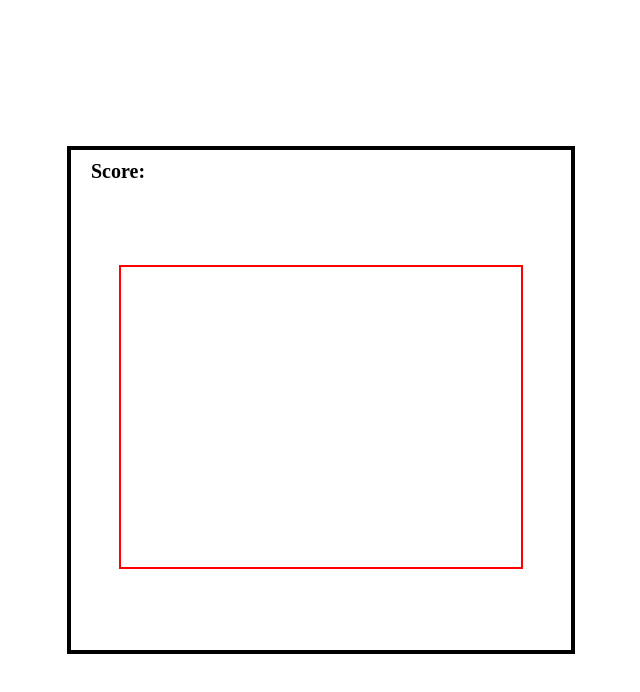
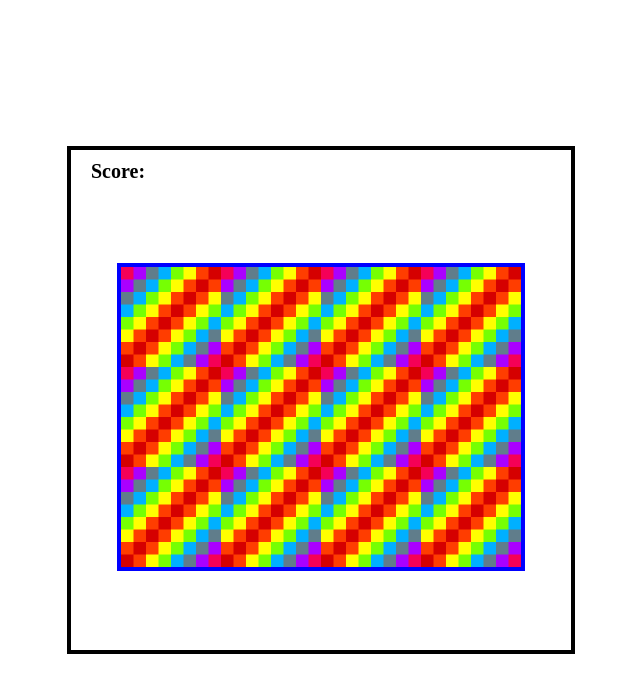
Before and after one commit to Christiano0407/games_Javascript, a website: page src/html/memoryGame.html in a window 1280 px wide. Shown: the whole page, without its empty margins (319-959 px from the left). Drawn offline with Linux system fonts and the light colour scheme.

Commit message:
project games javascript 02

```diff
--- a/src/css/cssMemoryGame.css
+++ b/src/css/cssMemoryGame.css
@@ -56,6 +56,14 @@ ul {
 
 img {
   max-width: 100%;
+  object-fit: cover;
+  background-size: cover;
+  background-position: center;
+  background-repeat: no-repeat;
+  cursor: pointer;
+}
+img:active {
+  transform: scale(0.9);
 }
 
 /* input,
@@ -95,6 +103,6 @@ h3 {
   flex-wrap: wrap;
   width: 400px;
   height: 300px;
-  outline: 2px solid red;
+  outline: 4px solid blue;
   justify-self: center;
 }
--- a/src/js/memGamApp.js
+++ b/src/js/memGamApp.js
@@ -36,8 +36,46 @@ const cardArray = [
     name: "white",
     img: "../src/assets/memory02/white.png",
   },
+  {
+    name: "pizza",
+    img: "../src/assets/memory02/pizza.png",
+  },
+  {
+    name: "hotdog",
+    img: "../src/assets/memory02/hotdog.png",
+  },
+  {
+    name: "fries",
+    img: "../src/assets/memory02/fries.png",
+  },
+  {
+    name: "ice-cream",
+    img: "../src/assets/memory02/ice-cream.png",
+  },
 ];
 //> Events ==>
 //> sort ordenado >
 cardArray.sort(() => 0.5 - Math.random());
-console.log(cardArray);
+/* console.log(cardArray); */
+
+//> Crear e llamar a las img.
+const gridDisplay = document.getElementById("grid");
+console.log(gridDisplay);
+
+createBoard = () => {
+  for (let i = 0; i < cardArray.length; i++) {
+    const card = document.createElement("img");
+    card.setAttribute("src", "../assets/memory02/blank.png");
+    card.setAttribute("data-id", i);
+    card.addEventListener("click", flipCard);
+    gridDisplay.appendChild(card);
+  }
+};
+
+createBoard();
+
+// Flip => MEMORY O Intersection ==> === >
+function flipCard() {
+  const cardId = this.getAttribute("data-id");
+  console.log("clicked", cardId);
+}
```
